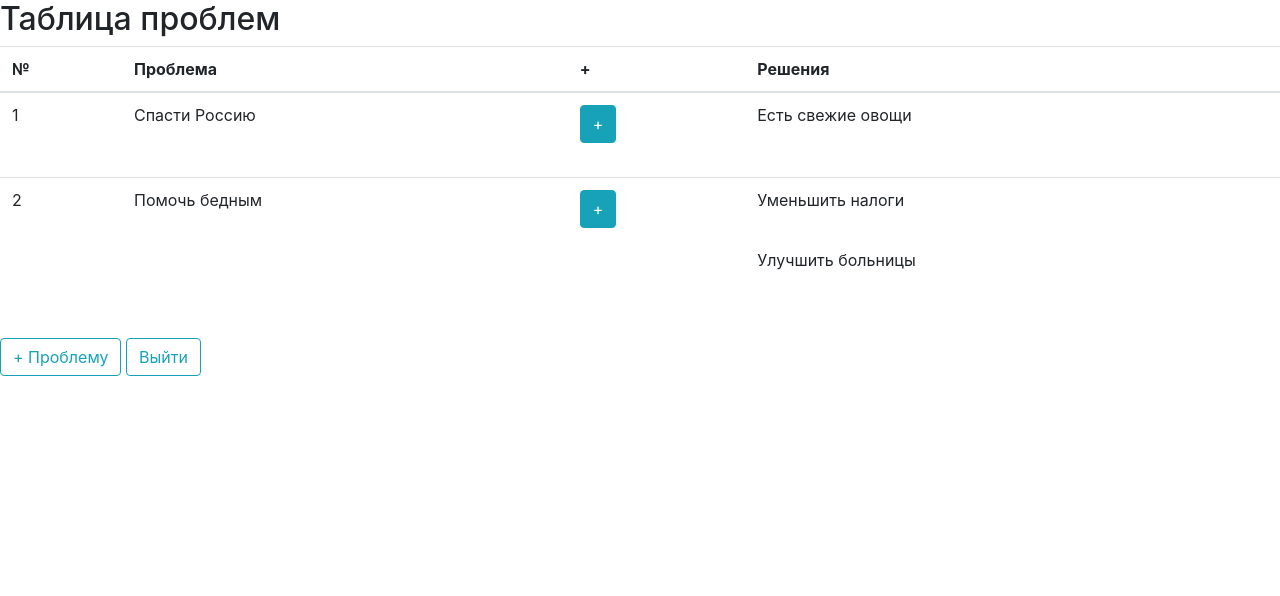
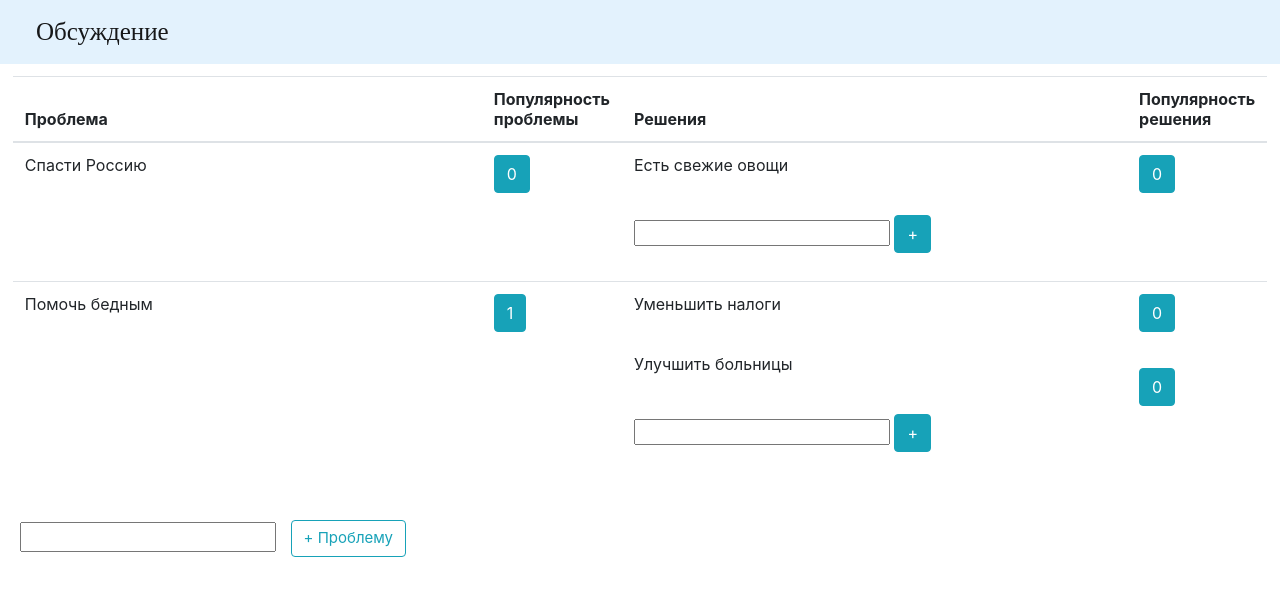
Before and after one commit to Mefillo/problems, a Django app: template prob/templates/main.html in a window 1280 px wide. Shown: the top 596 px of the page. Run offline with Django 3.2, Linux system fonts and the light colour scheme; the template is opened without the code that fills it: values that come from a table or form of the project are taken from there, others are empty; data comes from the database, SQL or seed files in the repository; both versions use the stored data as it was after the commit; parts of the project's set-up code (start-up, migrations or seed data) failed here and were passed over; some libraries are stand-ins or nearby versions.

Commit message:
+Added likes +Added style.css +code refactored
-add authorization by csrf token

```diff
--- a/prob/main/models.py
+++ b/prob/main/models.py
@@ -1,8 +1,10 @@
 from django.db import models
+
 
 class Problem (models.Model):
     text = models.TextField(null=True)
     number = models.IntegerField(unique=True, default=0)
+    likes = models.IntegerField(unique=False, default=0)
 
     def __str__(self):
         return self.text
@@ -12,6 +14,7 @@ class Solution (models.Model):
     problem = models.ForeignKey(Problem, on_delete=models.CASCADE)
     text = models.TextField(null=True)
     number = models.IntegerField(unique=True, default=0)
+    likes = models.IntegerField(unique=False, default=0)
 
     def __str__(self):
         return self.text
--- a/prob/prob/settings.py
+++ b/prob/prob/settings.py
@@ -119,6 +119,9 @@ USE_TZ = True
 # https://docs.djangoproject.com/en/2.2/howto/static-files/
 
 STATIC_URL = '/static/'
+STATICFILES_DIRS = [
+    os.path.join(BASE_DIR, "static"),
+]
 
 LOGIN_URL = '/login/'
 LOGIN_REDIRECT_URL = ''
--- a/prob/prob/urls.py
+++ b/prob/prob/urls.py
@@ -19,14 +19,14 @@ from django.conf.urls import url
 
 from django.contrib.auth import views as auth_views
 
-from main.views import Problems, sign_up, addp, adds
+from main.views import Problems, sign_up
 
 urlpatterns = [
     path('admin/', admin.site.urls),
     url(r'^login/$', auth_views.LoginView.as_view(), name='login'),
     url(r'^logout/$', auth_views.LogoutView.as_view(), name='logout'),
     url(r'^signup/$', sign_up, name='sign_up'),
-    path('addp/', addp),
-    path('adds/', adds),
+    #path('', addp),
+    #path('', adds),
     path('', Problems.as_view()),
 ]
--- /dev/null
+++ b/prob/static/style.css
@@ -0,0 +1,19 @@
+div.main{
+    margin: 1%;
+}
+
+#brand-button{
+    font-family: 'Times New Roman', Times, serif;
+    font-size: 25px;
+    margin-left: 20px;
+}
+
+div.addp{
+    margin-left:20px;
+    margin-top:30px;
+}
+
+#pbtn{
+    font-size: 15px;
+    margin:10px;
+}
--- a/prob/templates/base.html
+++ b/prob/templates/base.html
@@ -1,10 +1,21 @@
 {%block head%}
+{%load static%}
 <head>
 <link rel="stylesheet" href="https://stackpath.bootstrapcdn.com/bootstrap/4.3.1/css/bootstrap.min.css" integrity="sha384-ggOyR0iXCbMQv3Xipma34MD+dH/1fQ784/j6cY/iJTQUOhcWr7x9JvoRxT2MZw1T" crossorigin="anonymous">
+<link rel="stylesheet" href="{%static 'style.css' %}">
 <script src="https://code.jquery.com/jquery-3.3.1.slim.min.js" integrity="sha384-q8i/X+965DzO0rT7abK41JStQIAqVgRVzpbzo5smXKp4YfRvH+8abtTE1Pi6jizo" crossorigin="anonymous"></script>
 <script src="https://cdnjs.cloudflare.com/ajax/libs/popper.js/1.14.7/umd/popper.min.js" integrity="sha384-UO2eT0CpHqdSJQ6hJty5KVphtPhzWj9WO1clHTMGa3JDZwrnQq4sF86dIHNDz0W1" crossorigin="anonymous"></script>
 </head>
 {%endblock head%}
-
+<body>
+<div class='header'>
+<nav class="navbar navbar-light" style="background-color: #e3f2fd;">
+  <a id = 'brand-button' class="navbar-brand" href="">Обсуждение</a>
+</nav>
+<div>
 {%block body%}
 {%endblock body%}
+
+
+
+<body>
--- a/prob/templates/main.html
+++ b/prob/templates/main.html
@@ -1,15 +1,13 @@
 {% extends 'base.html' %}
 {%block body%}
-<body>
-<h2>Таблица проблем</h2>
-<div>
+<div class='main'>
 <table class="table table-hover" >
     <thead>
         <tr>
-            <th>№</th>
             <th>Проблема</th>
-            <th>+</th>
+            <th>Популярность проблемы</th>
             <th>Решения</th>
+            <th>Популярность решения</th>
 
         </tr>
     </thead>
@@ -17,31 +15,55 @@
     <tbody>
         {% for problem in Problem%}
         <tr>
-            <td>{{problem.number}}</td>
-            <td>{{problem.text}}</td>
-            <td>
-                <form action="/adds/" method="post">
-                {% csrf_token %}
-                <button class="btn btn-info" name="problem" value={{problem.number}}>+</button>
+
+            <td width="45%">{{problem.text}}</td>
+
+            <td width="5%">
+                <form action='' method="post">
+                            {% csrf_token %}
+                            <input type="hidden" name="prolike" value={{problem.number}} />
+                            <button type="send" class="btn btn-info">{{problem.likes}}</button><br><br>
                 </form>
             </td>
-            <td>
+
+            <td width="45%">
                 {%for solution in Solution%}
-                {%if solution.problem == problem%}
-                    {{solution.text}}<br><br><br>
-                {%endif%}
+                    {%if solution.problem == problem%}
+                        {{solution.text}}<br><br><br>
+                    {%endif%}
+                {%endfor%}
+            <form method="post">
+                {% csrf_token %}
+                <input type="textS" name="textS">
+                <button type="send" class="btn btn-info" name="problem" value={{problem.number}}>+</button>
+            </form>
+            </td>
+
+            <td width="5%">
+                {%for solution in Solution%}
+                    {%if solution.problem == problem%}
+                        <form action='' method="post">
+                            {% csrf_token %}
+                            <input type="hidden" name="sollike" value={{solution.number}} />
+                            <button type="send" class="btn btn-info">{{solution.likes}}</button><br><br>
+                        </form>
+                    {%endif%}
                 {%endfor%}
             </td>
+
+        {% endfor %}
         </tr>
-        {% endfor %}
     </tbody>
 </table>
 </div>
 <div>
-<a href='/addp/'>
-<button class="btn btn-outline-info">+ Проблему</button>
-<a href='/logout/'>
-<button class="btn btn-outline-info">Выйти</button>
+<form method="post">
+{% csrf_token %}
+<div class='addp'>
+    <input type="text" name="text">
+    <button id="pbtn" type="send" class="btn btn-outline-info">+ Проблему</button>
 </div>
-</body>
+</form>
+</div>
+
 {%endblock body%}
```
Also changed, not shown: prob/main/views.py (+38 -28 lines), prob/db.sqlite3, prob/main/migrations/0001_initial.py, prob/main/migrations/0002_auto_20190828_2357.py (deleted), prob/main/migrations/0002_auto_20190829_1828.py (added), prob/main/migrations/0003_auto_20190829_0021.py (deleted), prob/main/migrations/0003_users_text.py (added), prob/main/migrations/0004_auto_20190830_0113.py (added), 4 other files.
